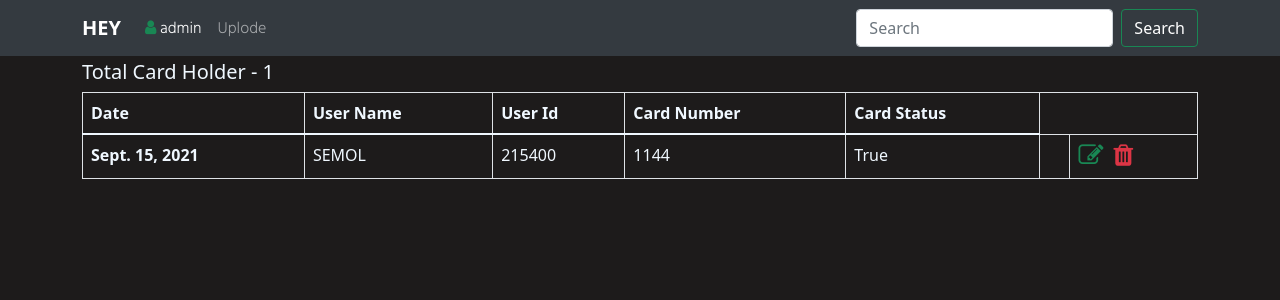
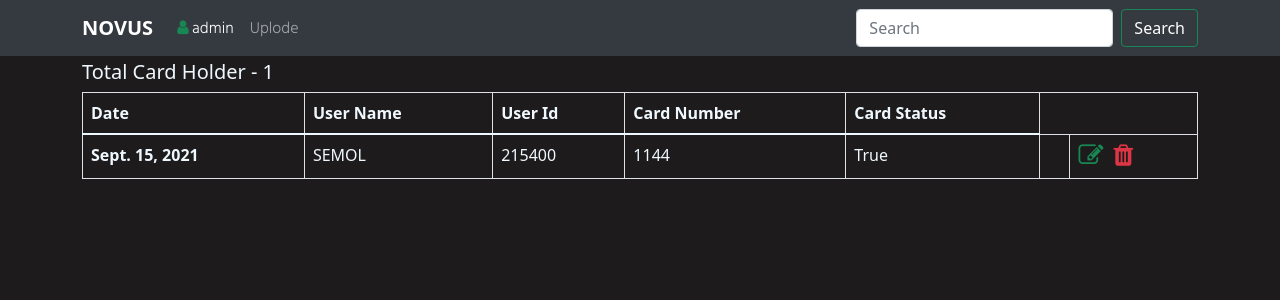
Before and after one commit to Semol2233/pevcard, a Django app: page / in a window 1280 px wide. Shown: the top 300 px of the page. Run offline with Django 3.2, Linux system fonts and the light colour scheme; a user stored in the database is signed in; data comes from the database, SQL or seed files in the repository; some libraries are stand-ins or nearby versions.

Commit message:
hddhrkkh

```diff
--- a/templates/pevcad/pevlist.html
+++ b/templates/pevcad/pevlist.html
@@ -38,7 +38,7 @@
 
         <nav class="navbar navbar-expand-sm navbar-dark    navbar-default " style="background-color: #343a40;">
             <div class="container">
-              <a class="navbar-brand dfdfdefe" href="{% url 'homes' %}" style="font-weight: bold;   text-transform: uppercase;">Hey</a>
+              <a class="navbar-brand dfdfdefe" href="{% url 'homes' %}" style="font-weight: bold;   text-transform: uppercase;">NOVUS</a>
               <button class="navbar-toggler d-lg-none" type="button" data-toggle="collapse" data-target="#collapsibleNavId" aria-controls="collapsibleNavId"
                   aria-expanded="false" aria-label="Toggle navigation">
                   <span class="navbar-toggler-icon"></span>
```
